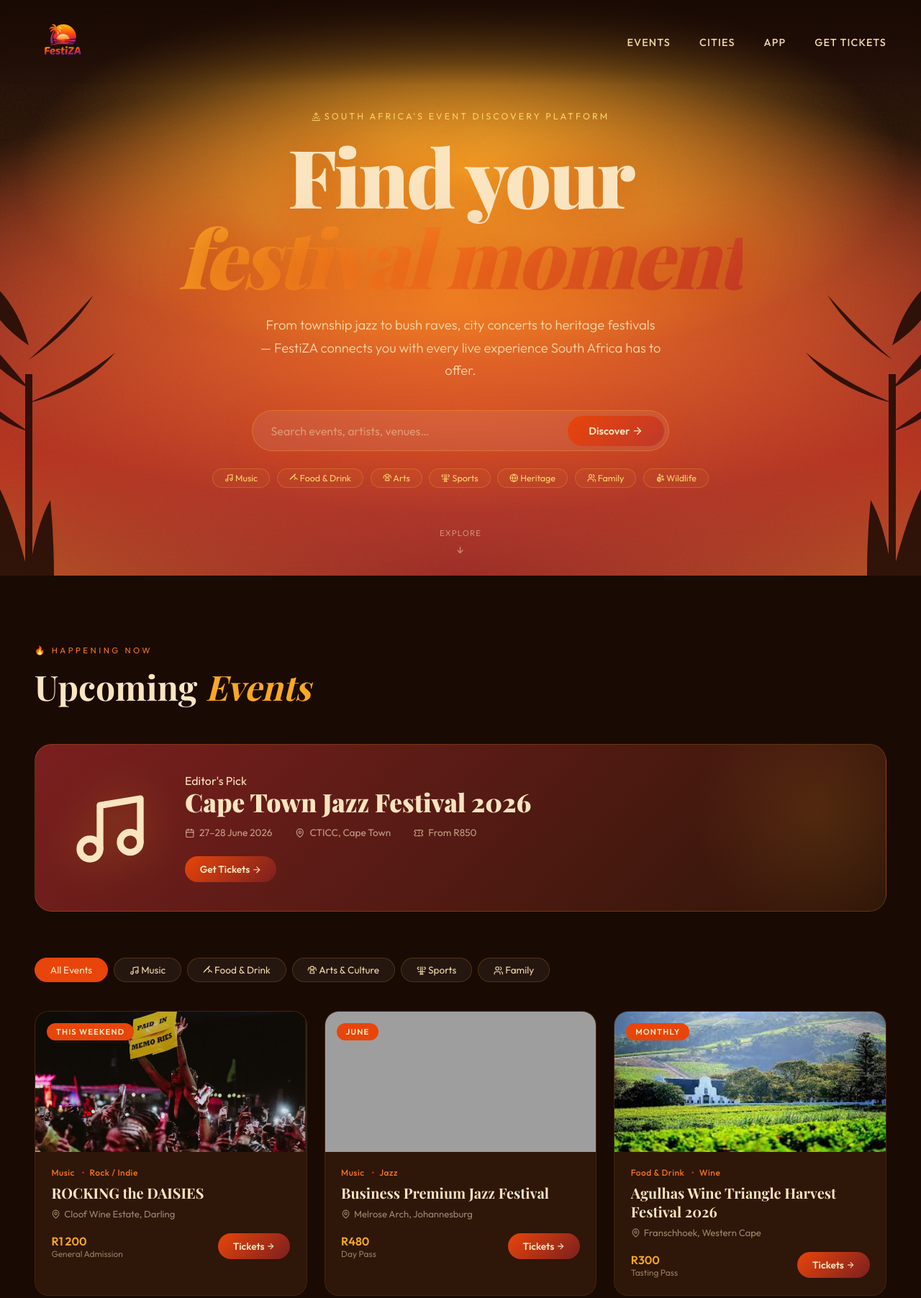
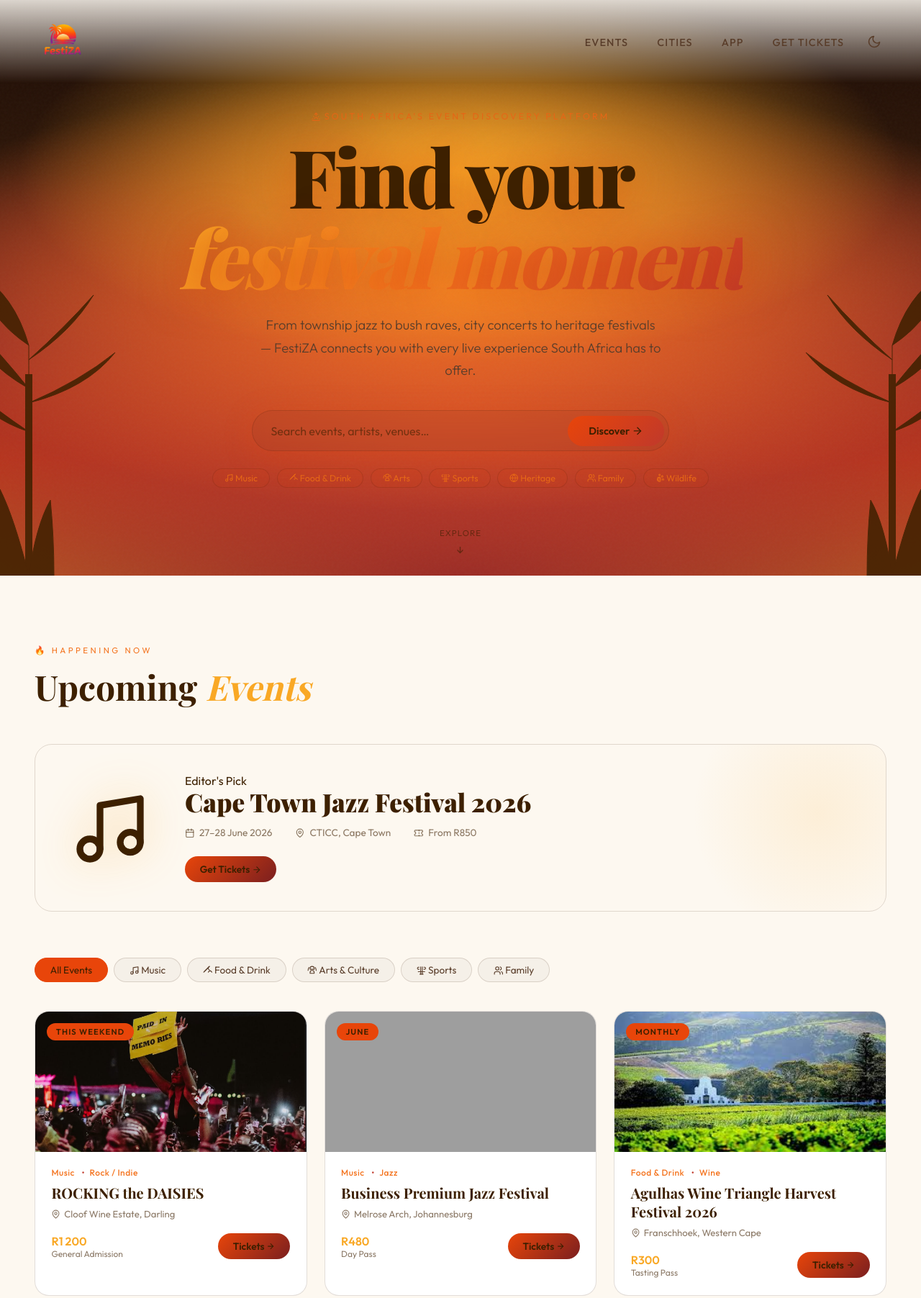
Before and after one commit to sibandz/festiza-2, a plain HTML site: page index.html in a window 1280 px wide. Shown: the top 1804 px of the page at 72% size. Drawn offline with nearby package versions, Linux system fonts and the light colour scheme; grey boxes are pictures that could not be loaded; a web font is replaced by a local one.

Commit message:
update code

```diff
--- a/index.html
+++ b/index.html
@@ -7,17 +7,47 @@
 <link href="https://fonts.googleapis.com/css2?family=Playfair+Display:ital,wght@0,700;0,900;1,700&family=Outfit:wght@300;400;500;600&display=swap" rel="stylesheet">
 <style>
   :root {
+    /* Main Palette */
     --ember:     #E8450A;
     --flame:     #F47521;
     --gold:      #F9A825;
     --horizon:   #FDD36B;
     --dusk:      #C0392B;
     --maroon:    #7B1F1F;
-    --night:     #1A0A04;
-    --smoke:     #2E1608;
-    --sand:      #FAE5C0;
-    --ash:       #F5D9A8;
-    --acacia:    #3D2000;
+
+    /* Theme-dependent Palette (Dark is default) */
+    --bg-primary:     #1A0A04; /* night */
+    --bg-secondary:   #2E1608; /* smoke */
+    --bg-footer:      #3D2000; /* acacia */
+    --text-primary:   #FAE5C0; /* sand */
+    --text-secondary: #F5D9A8; /* ash */
+    --text-muted:     rgba(250, 229, 192, 0.55);
+    --border-color:   rgba(249, 168, 37, 0.2);
+    --shadow-color:   rgba(232, 69, 10, 0.25);
+    --nav-gradient:   rgba(26, 10, 4, 0.95);
+    --search-bg:      rgba(255, 255, 255, 0.07);
+    --tag-bg:         rgba(249, 168, 37, 0.06);
+    --tag-bg-hover:   rgba(249, 168, 37, 0.18);
+    --filter-tab-bg:  rgba(255, 255, 255, 0.05);
+    --acacia-fill:    #1A0A04;
+  }
+
+  html[data-theme='light'] {
+    --horizon:   #E56717; /* Was light, now a darker orange for text */
+    --bg-primary:     #FDF8F0;
+    --bg-secondary:   #FFFFFF;
+    --bg-footer:      #FFFBF5;
+    --text-primary:   #3D2000;
+    --text-secondary: #5a3e2b;
+    --text-muted:     rgba(61, 32, 0, 0.6);
+    --border-color:   rgba(61, 32, 0, 0.15);
+    --shadow-color:   rgba(232, 69, 10, 0.15);
+    --nav-gradient:   rgba(253, 248, 240, 0.85);
+    --search-bg:      rgba(0, 0, 0, 0.04);
+    --tag-bg:         rgba(232, 69, 10, 0.08);
+    --tag-bg-hover:   rgba(232, 69, 10, 0.15);
+    --filter-tab-bg:  rgba(0, 0, 0, 0.03);
+    --acacia-fill:    #3D2000;
   }
 
   *, *::before, *::after { box-sizing: border-box; margin: 0; padding: 0; }
@@ -25,11 +55,12 @@
   html { scroll-behavior: smooth; }
 
   body {
-    background: var(--night);
-    color: var(--sand);
+    background: var(--bg-primary);
+    color: var(--text-primary);
     font-family: 'Outfit', sans-serif;
     font-weight: 400;
     overflow-x: hidden;
+    transition: background-color 0.3s, color 0.3s;
   }
 
   /* ─── NAV ─── */
@@ -41,7 +72,7 @@
     align-items: center;
     justify-content: space-between;
     padding: 1.2rem 3rem;
-    background: linear-gradient(to bottom, rgba(26,10,4,0.95), transparent);
+    background: linear-gradient(to bottom, var(--nav-gradient), transparent);
     backdrop-filter: blur(4px);
   }
 
@@ -50,14 +81,44 @@
     height: 78px; /* Adjust height as needed */
   }
 
+  .nav-right {
+    display: flex;
+    align-items: center;
+    gap: 1.5rem;
+  }
+
   .nav-links {
     display: flex;
     gap: 2.5rem;
     list-style: none;
   }
 
+  #theme-toggle {
+    background: none;
+    border: 1px solid transparent;
+    cursor: pointer;
+    padding: 0.4rem;
+    border-radius: 50%;
+    display: flex;
+    align-items: center;
+    justify-content: center;
+    color: var(--text-secondary);
+    transition: background 0.2s, color 0.2s;
+  }
+  #theme-toggle:hover {
+    background: var(--search-bg);
+    color: var(--text-primary);
+  }
+  .moon-icon { display: none; }
+  html[data-theme='light'] .sun-icon { display: none; }
+  html[data-theme='light'] .moon-icon { display: block; }
+  #theme-toggle .icon {
+    width: 20px;
+    height: 20px;
+  }
+
   .nav-links a {
-    color: var(--ash);
+    color: var(--text-secondary);
     text-decoration: none;
     font-size: 0.9rem;
     font-weight: 500;
@@ -116,6 +177,11 @@
   .acacia-left { left: -40px; }
   .acacia-right { right: -40px; transform: scaleX(-1); }
 
+  .acacia-left path, .acacia-right path {
+    stroke: var(--acacia-fill);
+    fill: var(--acacia-fill);
+  }
+
   .hero-content {
     position: relative;
     z-index: 10;
@@ -138,7 +204,7 @@
     font-weight: 900;
     line-height: 1;
     letter-spacing: -0.03em;
-    color: var(--sand);
+    color: var(--text-primary);
     text-shadow: 0 4px 60px rgba(200,50,0,0.5);
     opacity: 0;
     animation: fadeUp 0.9s 0.4s forwards;
@@ -156,7 +222,7 @@
     margin-top: 1.5rem;
     font-size: 1.15rem;
     font-weight: 300;
-    color: var(--ash);
+    color: var(--text-secondary);
     max-width: 560px;
     margin-inline: auto;
     line-height: 1.7;
@@ -171,8 +237,8 @@
     gap: 0;
     margin: 2.5rem auto 0;
     max-width: 580px;
-    background: rgba(255,255,255,0.07);
-    border: 1.5px solid rgba(249,168,37,0.35);
+    background: var(--search-bg);
+    border: 1.5px solid var(--border-color);
     border-radius: 60px;
     padding: 0.4rem 0.4rem 0.4rem 1.6rem;
     backdrop-filter: blur(12px);
@@ -186,20 +252,20 @@
     background: none;
     border: none;
     outline: none;
-    color: var(--sand);
+    color: var(--text-primary);
     font-family: 'Outfit', sans-serif;
     font-size: 1rem;
     font-weight: 400;
   }
 
-  .search-bar input::placeholder { color: rgba(250,229,192,0.45); }
+  .search-bar input::placeholder { color: var(--text-muted); }
 
   .search-bar button {
     background: linear-gradient(135deg, var(--ember), var(--dusk));
     border: none;
     border-radius: 50px;
     padding: 0.75rem 1.8rem;
-    color: var(--sand);
+    color: var(--text-primary);
     font-family: 'Outfit', sans-serif;
     font-weight: 600;
     font-size: 0.9rem;
@@ -226,16 +292,16 @@
   .tag {
     font-size: 0.78rem;
     color: var(--horizon);
-    border: 1px solid rgba(249,168,37,0.3);
+    border: 1px solid var(--border-color);
     border-radius: 50px;
     padding: 0.3rem 1rem;
     cursor: pointer;
     transition: background 0.2s, color 0.2s;
-    background: rgba(249,168,37,0.06);
+    background: var(--tag-bg);
   }
 
   .tag:hover {
-    background: rgba(249,168,37,0.18);
+    background: var(--tag-bg-hover);
     color: var(--gold);
   }
 
@@ -250,7 +316,7 @@
     flex-direction: column;
     align-items: center;
     gap: 0.4rem;
-    color: rgba(250,229,192,0.5);
+    color: var(--text-muted);
     font-size: 0.72rem;
     letter-spacing: 0.1em;
     text-transform: uppercase;
@@ -277,7 +343,7 @@
     font-family: 'Playfair Display', serif;
     font-size: clamp(2rem, 4vw, 3rem);
     font-weight: 700;
-    color: var(--sand);
+    color: var(--text-primary);
     margin-bottom: 3rem;
   }
 
@@ -313,13 +379,13 @@
   }
 
   .filter-tab {
-    background: rgba(255,255,255,0.05);
-    border: 1px solid rgba(249,168,37,0.2);
+    background: var(--filter-tab-bg);
+    border: 1px solid var(--border-color);
     border-radius: 50px;
     padding: 0.45rem 1.3rem;
     font-family: 'Outfit', sans-serif;
     font-size: 0.85rem;
-    color: var(--ash);
+    color: var(--text-secondary);
     cursor: pointer;
     transition: all 0.2s;
   }
@@ -327,7 +393,7 @@
   .filter-tab:hover, .filter-tab.active {
     background: var(--ember);
     border-color: var(--ember);
-    color: var(--sand);
+    color: var(--text-primary);
   }
 
   /* Cards grid */
@@ -338,10 +404,10 @@
   }
 
   .event-card {
-    background: var(--smoke);
+    background: var(--bg-secondary);
     border-radius: 20px;
     overflow: hidden;
-    border: 1px solid rgba(249,168,37,0.1);
+    border: 1px solid var(--border-color);
     transition: transform 0.25s, box-shadow 0.25s;
     cursor: pointer;
     position: relative;
@@ -356,8 +422,8 @@
 
   .event-card:hover {
     transform: translateY(-6px);
-    box-shadow: 0 20px 50px rgba(232,69,10,0.3);
-    border-color: rgba(249,168,37,0.3);
+    box-shadow: 0 20px 50px var(--shadow-color);
+    border-color: var(--border-color);
   }
 
   .card-badge {
@@ -365,7 +431,7 @@
     top: 1rem;
     left: 1rem;
     background: var(--ember);
-    color: var(--sand);
+    color: var(--text-primary);
     font-size: 0.7rem;
     font-weight: 600;
     letter-spacing: 0.1em;
@@ -397,14 +463,14 @@
     font-family: 'Playfair Display', serif;
     font-size: 1.25rem;
     font-weight: 700;
-    color: var(--sand);
+    color: var(--text-primary);
     margin-bottom: 0.5rem;
     line-height: 1.3;
   }
 
   .card-location {
     font-size: 0.82rem;
-    color: rgba(250,229,192,0.55);
+    color: var(--text-muted);
     margin-bottom: 1.2rem;
     display: flex;
     align-items: center;
@@ -426,7 +492,7 @@
   .card-price small {
     font-size: 0.75rem;
     font-weight: 400;
-    color: rgba(250,229,192,0.5);
+    color: var(--text-muted);
     display: block;
   }
 
@@ -435,7 +501,7 @@
     border: none;
     border-radius: 50px;
     padding: 0.55rem 1.3rem;
-    color: var(--sand);
+    color: var(--text-primary);
     font-family: 'Outfit', sans-serif;
     font-size: 0.85rem;
     font-weight: 600;
@@ -453,7 +519,7 @@
   /* ─── FEATURED LARGE CARD ─── */
   .featured-strip {
     background: linear-gradient(135deg, var(--maroon) 0%, var(--smoke) 100%);
-    border: 1px solid rgba(249,168,37,0.2);
+    border: 1px solid var(--border-color);
     border-radius: 24px;
     padding: 2.5rem 3rem;
     display: flex;
@@ -485,7 +551,7 @@
     font-family: 'Playfair Display', serif;
     font-size: 2.2rem;
     font-weight: 900;
-    color: var(--sand);
+    color: var(--text-primary);
     line-height: 1.15;
     margin-bottom: 0.8rem;
   }
@@ -499,7 +565,7 @@
 
   .featured-detail {
     font-size: 0.85rem;
-    color: rgba(250,229,192,0.65);
+    color: var(--text-muted);
     display: flex;
     align-items: center;
     gap: 0.4rem;
@@ -513,8 +579,8 @@
     align-items: center;
     gap: 0.7rem;
     cursor: pointer;
-    border: 1px solid rgba(249,168,37,0.15);
-    background: rgba(255,255,255,0.02);
+    border: 1px solid var(--border-color);
+    background: var(--filter-tab-bg);
     transition: all 0.25s;
     text-align: center;
     text-decoration: none;
@@ -551,7 +617,7 @@
     font-family: 'Playfair Display', serif;
     font-size: 1.05rem;
     font-weight: 700;
-    color: var(--sand);
+    color: var(--text-primary);
   }
 
   .city-count {
@@ -588,8 +654,8 @@
   }
 
   .store-badge {
-    background: rgba(255,255,255,0.06);
-    border: 1.5px solid rgba(249,168,37,0.3);
+    background: var(--search-bg);
+    border: 1.5px solid var(--border-color);
     border-radius: 14px;
     padding: 0.8rem 2rem;
     display: flex;
@@ -598,7 +664,7 @@
     cursor: pointer;
     transition: all 0.2s;
     text-decoration: none;
-    color: var(--sand);
+    color: var(--text-primary);
   }
 
   .store-badge:hover {
@@ -609,7 +675,7 @@
 
   .store-icon { font-size: 1.6rem; }
   .store-text { text-align: left; }
-  .store-text small { font-size: 0.65rem; color: var(--ash); display: block; letter-spacing: 0.05em; text-transform: uppercase; }
+  .store-text small { font-size: 0.65rem; color: var(--text-secondary); display: block; letter-spacing: 0.05em; text-transform: uppercase; }
   .store-text strong { font-size: 1rem; font-weight: 600; }
 
   .phone-mockup {
@@ -629,9 +695,9 @@
 
   /* ─── FOOTER ─── */
   footer {
-    background: var(--acacia);
+    background: var(--bg-footer);
     padding: 3rem 3rem 2rem;
-    border-top: 1px solid rgba(249,168,37,0.1);
+    border-top: 1px solid var(--border-color);
   }
 
   .footer-top {
@@ -650,7 +716,7 @@
 
   .footer-tagline {
     font-size: 0.85rem;
-    color: rgba(250,229,192,0.5);
+    color: var(--text-muted);
     margin-top: 0.5rem;
     max-width: 200px;
     line-height: 1.5;
@@ -667,7 +733,7 @@
   .footer-links ul { list-style: none; }
   .footer-links li { margin-bottom: 0.5rem; }
   .footer-links a {
-    color: rgba(250,229,192,0.55);
+    color: var(--text-muted);
     text-decoration: none;
     font-size: 0.88rem;
     transition: color 0.2s;
@@ -675,7 +741,7 @@
   .footer-links a:hover { color: var(--gold); }
 
   .footer-bottom {
-    border-top: 1px solid rgba(249,168,37,0.1);
+    border-top: 1px solid var(--border-color);
     padding-top: 1.5rem;
     display: flex;
     justify-content: space-between;
@@ -683,19 +749,20 @@
     flex-wrap: wrap;
     gap: 1rem;
     font-size: 0.78rem;
-    color: rgba(250,229,192,0.35);
+    color: var(--text-muted);
+    opacity: 0.7;
   }
 
   .footer-socials { display: flex; gap: 1rem; }
   .social-btn {
     width: 36px; height: 36px;
     border-radius: 50%;
-    border: 1px solid rgba(249,168,37,0.2);
+    border: 1px solid var(--border-color);
     display: flex; align-items: center; justify-content: center;
     font-size: 0.9rem;
     cursor: pointer;
     transition: all 0.2s;
-    color: var(--ash);
+    color: var(--text-secondary);
     text-decoration: none;
   }
   .social-btn:hover { border-color: var(--ember); background: rgba(232,69,10,0.15); }
@@ -719,7 +786,8 @@
   /* ─── RESPONSIVE ─── */
   @media (max-width: 768px) {
     nav { padding: 1rem 1.5rem; }
-    .nav-links { display: none; }
+    .nav-right { gap: 0; }
+    .nav-links { display: none; } /* Keep toggle visible */
     section, .cities-section, .app-section { padding: 4rem 1.5rem; }
     .featured-strip {
       flex-direction: column;
@@ -765,36 +833,42 @@
 <!-- NAV -->
 <nav>
   <a href="#" class="logo"><img src="images/Festiza_logo-removebg-preview.png" alt="FestiZA Logo"></a>
+  <div class="nav-right">
     <ul class="nav-links">
       <li><a href="#events">Events</a></li>
       <li><a href="#cities">Cities</a></li>
       <li><a href="#app">App</a></li>
       <li><a href="#events" class="nav-cta">Get Tickets</a></li>
     </ul>
+    <button id="theme-toggle" title="Toggle light/dark mode">
+      <svg class="sun-icon icon" xmlns="http://www.w3.org/2000/svg" width="24" height="24" viewBox="0 0 24 24" fill="none" stroke="currentColor" stroke-width="2" stroke-linecap="round" stroke-linejoin="round"><circle cx="12" cy="12" r="5"/><line x1="12" y1="1" x2="12" y2="3"/><line x1="12" y1="21" x2="12" y2="23"/><line x1="4.22" y1="4.22" x2="5.64" y2="5.64"/><line x1="18.36" y1="18.36" x2="19.78" y2="19.78"/><line x1="1" y1="12" x2="3" y2="12"/><line x1="21" y1="12" x2="23" y2="12"/><line x1="4.22" y1="19.78" x2="5.64" y2="18.36"/><line x1="18.36" y1="5.64" x2="19.78" y2="4.22"/></svg>
+      <svg class="moon-icon icon" xmlns="http://www.w3.org/2000/svg" width="24" height="24" viewBox="0 0 24 24" fill="none" stroke="currentColor" stroke-width="2" stroke-linecap="round" stroke-linejoin="round"><path d="M21 12.79A9 9 0 1 1 11.21 3 7 7 0 0 0 21 12.79z"/></svg>
+    </button>
+  </div>
 </nav>
 
 <!-- HERO -->
 <section class="hero">
   <!-- Acacia silhouettes (SVG) -->
   <svg class="acacia-left" viewBox="0 0 320 500" fill="none" xmlns="http://www.w3.org/2000/svg" aria-hidden="true">
-    <path d="M80 500 L80 220" stroke="#1A0A04" stroke-width="10"/>
-    <path d="M80 220 L80 180 Q20 140 10 80 Q60 110 80 180" fill="#1A0A04"/>
-    <path d="M80 200 Q130 155 170 110 Q140 160 80 200" fill="#1A0A04"/>
-    <path d="M80 240 Q10 200 0 150 Q40 190 80 240" fill="#1A0A04"/>
-    <path d="M80 260 Q150 230 200 190 Q160 240 80 260" fill="#1A0A04"/>
-    <path d="M80 300 Q20 280 0 240 Q35 270 80 300" fill="#1A0A04"/>
-    <path d="M80 500 Q60 420 40 380 Q30 440 30 500 Z" fill="#1A0A04"/>
-    <path d="M80 500 Q90 430 110 395 Q115 445 115 500 Z" fill="#1A0A04"/>
+    <path d="M80 500 L80 220" stroke-width="10"/>
+    <path d="M80 220 L80 180 Q20 140 10 80 Q60 110 80 180"/>
+    <path d="M80 200 Q130 155 170 110 Q140 160 80 200"/>
+    <path d="M80 240 Q10 200 0 150 Q40 190 80 240"/>
+    <path d="M80 260 Q150 230 200 190 Q160 240 80 260"/>
+    <path d="M80 300 Q20 280 0 240 Q35 270 80 300"/>
+    <path d="M80 500 Q60 420 40 380 Q30 440 30 500 Z"/>
+    <path d="M80 500 Q90 430 110 395 Q115 445 115 500 Z"/>
   </svg>
   <svg class="acacia-right" viewBox="0 0 320 500" fill="none" xmlns="http://www.w3.org/2000/svg" aria-hidden="true">
-    <path d="M80 500 L80 220" stroke="#1A0A04" stroke-width="10"/>
-    <path d="M80 220 L80 180 Q20 140 10 80 Q60 110 80 180" fill="#1A0A04"/>
-    <path d="M80 200 Q130 155 170 110 Q140 160 80 200" fill="#1A0A04"/>
-    <path d="M80 240 Q10 200 0 150 Q40 190 80 240" fill="#1A0A04"/>
-    <path d="M80 260 Q150 230 200 190 Q160 240 80 260" fill="#1A0A04"/>
-    <path d="M80 300 Q20 280 0 240 Q35 270 80 300" fill="#1A0A04"/>
-    <path d="M80 500 Q60 420 40 380 Q30 440 30 500 Z" fill="#1A0A04"/>
-    <path d="M80 500 Q90 430 110 395 Q115 445 115 500 Z" fill="#1A0A04"/>
+    <path d="M80 500 L80 220" stroke-width="10"/>
+    <path d="M80 220 L80 180 Q20 140 10 80 Q60 110 80 180"/>
+    <path d="M80 200 Q130 155 170 110 Q140 160 80 200"/>
+    <path d="M80 240 Q10 200 0 150 Q40 190 80 240"/>
+    <path d="M80 260 Q150 230 200 190 Q160 240 80 260"/>
+    <path d="M80 300 Q20 280 0 240 Q35 270 80 300"/>
+    <path d="M80 500 Q60 420 40 380 Q30 440 30 500 Z"/>
+    <path d="M80 500 Q90 430 110 395 Q115 445 115 500 Z"/>
   </svg>
 
   <div class="hero-content">
@@ -1209,6 +1283,32 @@
 </footer>
 
 <script>
+  // --- Theme Toggler ---
+  const themeToggleButton = document.getElementById('theme-toggle');
+
+  const applyTheme = (theme) => {
+    document.documentElement.setAttribute('data-theme', theme);
+    localStorage.setItem('theme', theme);
+  };
+
+  const toggleTheme = () => {
+    const currentTheme = localStorage.getItem('theme') || 'dark';
+    const newTheme = currentTheme === 'dark' ? 'light' : 'dark';
+    applyTheme(newTheme);
+  };
+
+  // Set initial theme on page load
+  const savedTheme = localStorage.getItem('theme');
+  const prefersLight = window.matchMedia('(prefers-color-scheme: light)').matches;
+
+  if (savedTheme) {
+    applyTheme(savedTheme);
+  } else if (prefersLight) {
+    applyTheme('light');
+  } // Default is dark, which is applied via CSS :root, so no 'else' needed.
+
+  themeToggleButton.addEventListener('click', toggleTheme);
+
   // Intersection Observer for scroll reveal
   const observer = new IntersectionObserver((entries) => {
     entries.forEach(e => {
```
Also changed, not shown: images/event pics/947 ride joburg.jpg (added), images/event pics/ultra south africa.jpg (added). Lines whose indentation alone changed are shown as unchanged.
